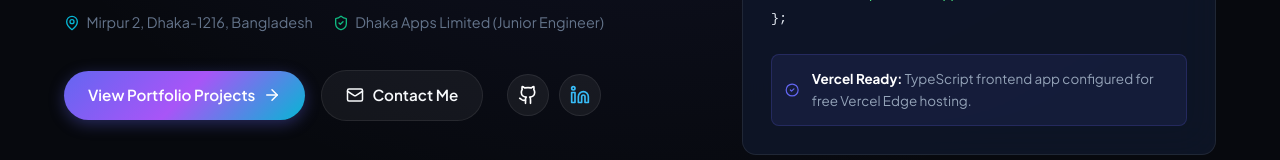
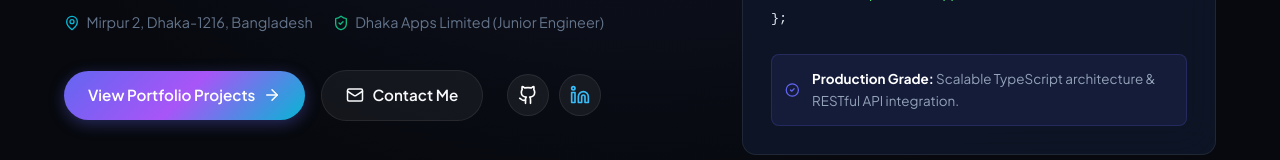
Before and after one commit to masud29/portfolio, a React (Vite) app: page / in a window 1280 px wide. Shown: the part 589-749 px from the top of the page. Built offline with nearby package versions, Linux system fonts and the light colour scheme.

Commit message:
Remove Vercel deployment references from Hero badge and footer

```diff
--- a/src/components/Footer.tsx
+++ b/src/components/Footer.tsx
@@ -66,7 +66,7 @@ export const Footer: React.FC = () => {
         </div>
 
         <div style={{ paddingTop: '1.5rem', textAlign: 'center', color: 'var(--text-muted)', fontSize: '0.84rem' }}>
-          © {new Date().getFullYear()} Masud Rana. Built with TypeScript, React, Vite & Tailwind CSS. Designed for Vercel deployment.
+          © {new Date().getFullYear()} Masud Rana. All rights reserved. Built with TypeScript, React & Tailwind CSS.
         </div>
       </div>
     </footer>
--- a/src/components/Hero.tsx
+++ b/src/components/Hero.tsx
@@ -295,7 +295,7 @@ export const Hero: React.FC = () => {
               >
                 <CheckCircle2 size={20} style={{ color: 'var(--accent-indigo)' }} />
                 <div style={{ fontSize: '0.84rem', color: 'var(--text-secondary)' }}>
-                  <strong style={{ color: '#fff' }}>Vercel Ready:</strong> TypeScript frontend app configured for free Vercel Edge hosting.
+                  <strong style={{ color: '#fff' }}>Production Grade:</strong> Scalable TypeScript architecture & RESTful API integration.
                 </div>
               </div>
             </div>
```
Also changed, not shown: 1 other file (tests, documents, lock files or other folders).
